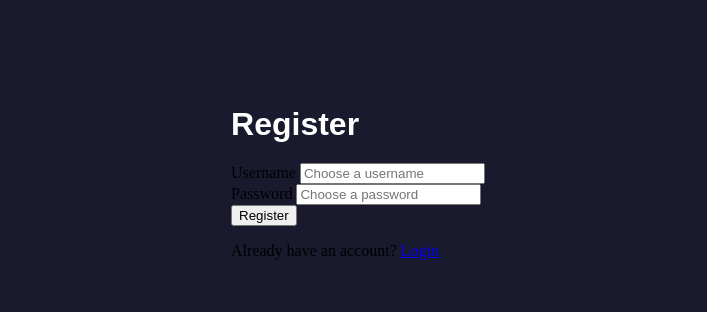
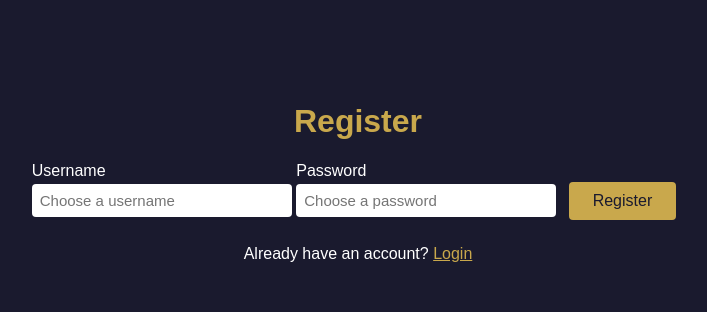
Before and after one commit to azizTarik-ui/AI6001_Project, a plain HTML site: page chess_realm/frontend/register.html in a window 1280 px wide. Shown: the part 220-532 px from the top of the page, without its empty margins (282-989 px from the left). Drawn offline with Linux system fonts and the light colour scheme.

Commit message:
Added css styles.

```diff
--- a/chess_realm/frontend/style.css
+++ b/chess_realm/frontend/style.css
@@ -1,20 +1,101 @@
+/* General reset and background */
 body {
   background-color: #1a1a2e;
+  color: white;
+  font-family: Arial, sans-serif;
   display: flex;
-  flex-direction: column;
+  justify-content: center;
   align-items: center;
-  justify-content: center;
-  height: 100vh;
+  min-height: 100vh;
   margin: 0;
 }
 
-h1 {
-  color: white;
-  font-family: Arial, sans-serif;
-  margin-bottom: 20px;
+/* Center everything in a box */
+.container {
+  text-align: center;
+  padding: 30px;
 }
 
+h1 {
+  color: #c9a84c;
+  margin-bottom: 10px;
+}
+
+/* Links and buttons look the same */
+.btn {
+  display: inline-block;
+  background-color: #c9a84c;
+  color: #1a1a2e;
+  padding: 10px 24px;
+  margin: 8px;
+  border: none;
+  border-radius: 4px;
+  text-decoration: none;
+  font-size: 16px;
+  cursor: pointer;
+}
+
+.btn:hover {
+  background-color: #a8873c;
+}
+
+/* Form fields */
+.form-group {
+  margin: 12px 0;
+  text-align: left;
+  display: inline-block;
+  width: 260px;
+}
+
+.form-group label {
+  display: block;
+  margin-bottom: 4px;
+}
+
+.form-group input {
+  width: 100%;
+  padding: 8px;
+  border-radius: 4px;
+  border: none;
+  font-size: 15px;
+  box-sizing: border-box;
+}
+
+/* Canvas border */
 canvas {
-  border: 4px solid;
-  border-color: #c9a84c;
+  border: 4px solid #c9a84c;
+  display: block;
+  margin: 12px auto;
 }
+
+/* Move list box */
+.move-list {
+  background-color: #16213e;
+  padding: 10px 20px;
+  border-radius: 6px;
+  margin: 12px auto;
+  width: 300px;
+  text-align: left;
+}
+
+/* History table */
+table {
+  border-collapse: collapse;
+  margin: 20px auto;
+  width: 320px;
+}
+
+th, td {
+  border: 1px solid #c9a84c;
+  padding: 10px 20px;
+  text-align: center;
+}
+
+th {
+  background-color: #c9a84c;
+  color: #1a1a2e;
+}
+
+a {
+  color: #c9a84c;
+}
```
